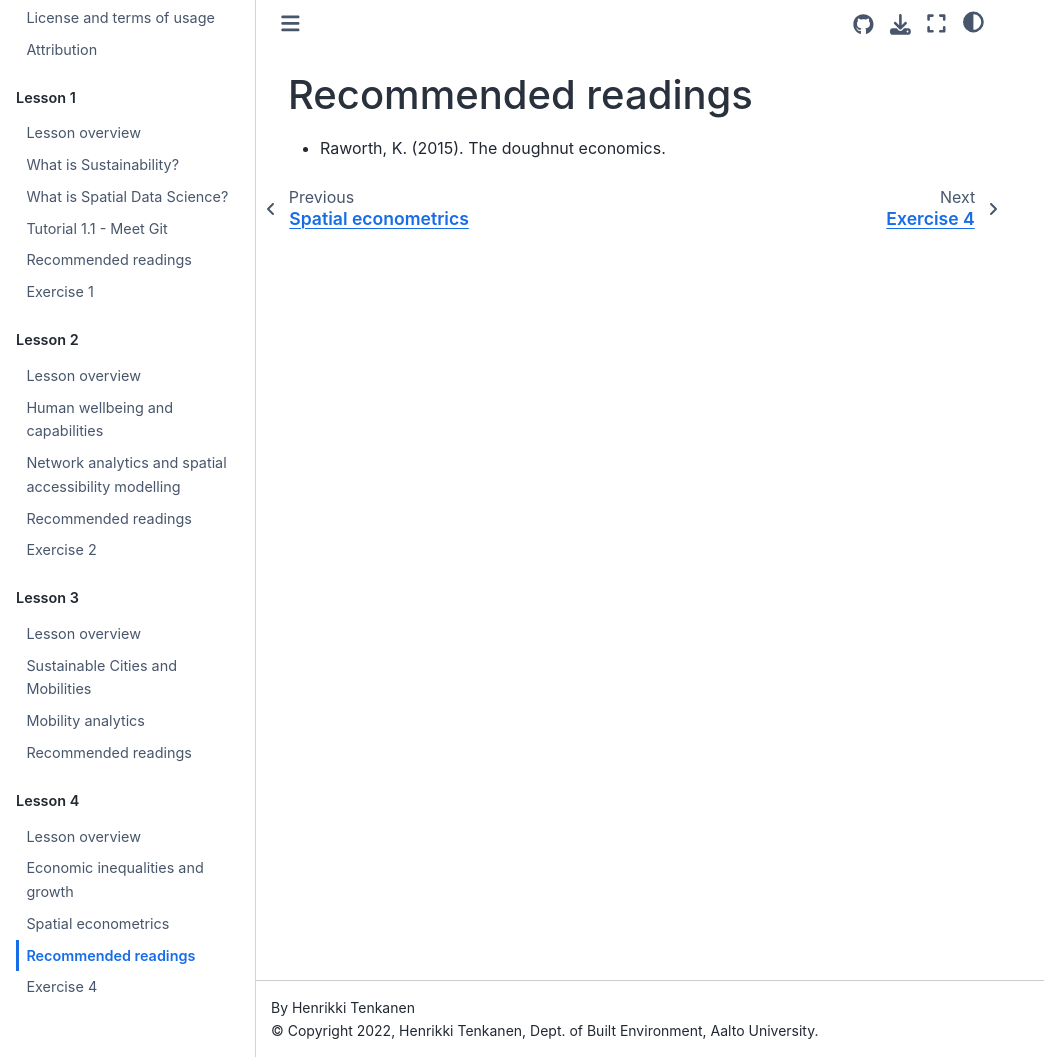
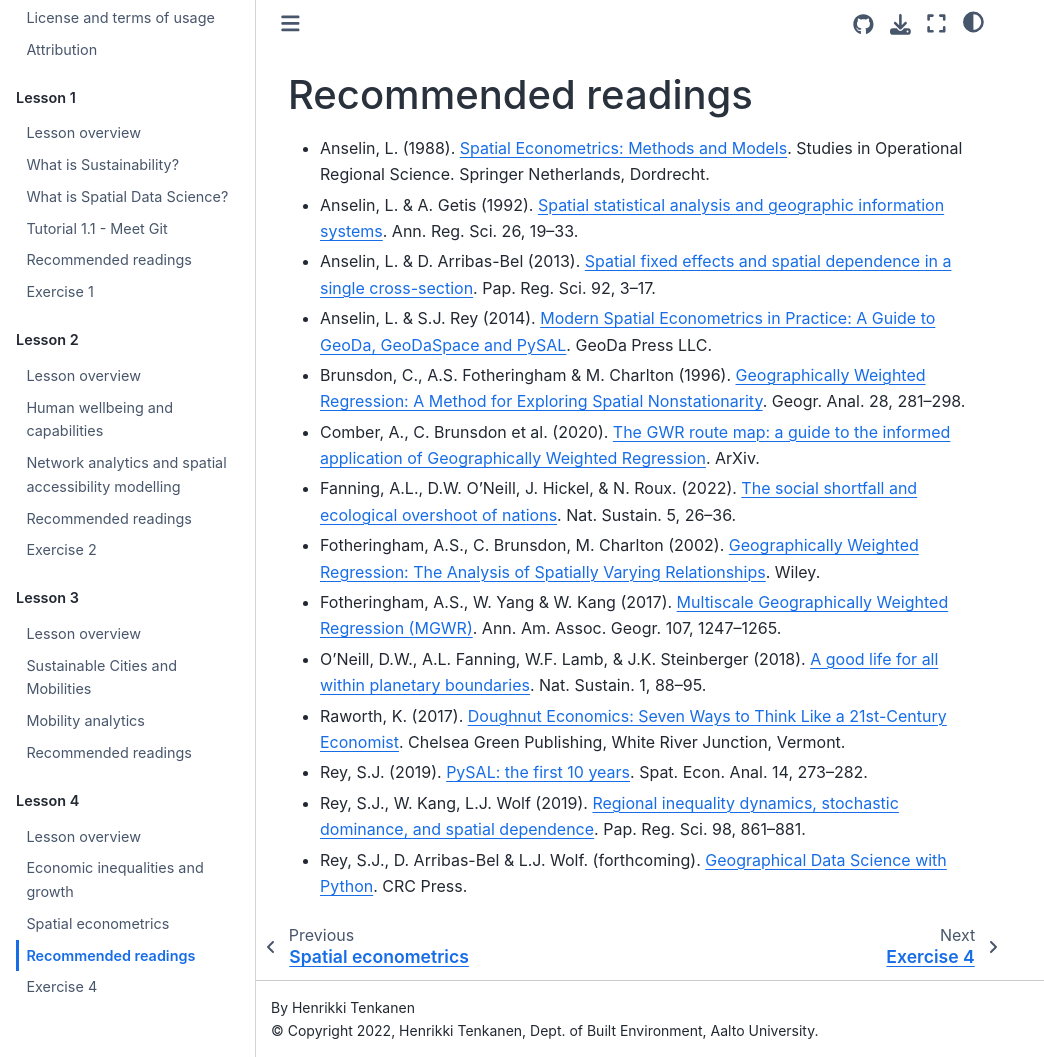
Before and after one commit to AaltoGIS/Sustainability-GIS, a Sphinx documentation site: the page built from source/lessons/L4/literature.rst, in a window 1280 px wide and 1057 px high. Shown: the whole window, without its empty margins (0-1044 px from the left). Built offline with Sphinx 7.4.7 and the Sphinx Book theme 1.1.4, drawn with Linux system fonts in a browser that asks for light colours; pages that are not in the unit, such as notebooks, are missing from menus.

Commit message:
Update literature

```diff
--- a/source/lessons/L4/literature.rst
+++ b/source/lessons/L4/literature.rst
@@ -1,4 +1,17 @@
 Recommended readings
 ====================
 
-- Raworth, K. (2015). The doughnut economics.
+- Anselin, L. (1988). `Spatial Econometrics: Methods and Models <https://doi.org/10.1007/978-94-015-7799-1>`__. Studies in Operational Regional Science. Springer Netherlands, Dordrecht.
+- Anselin, L. & A. Getis (1992). `Spatial statistical analysis and geographic information systems <https://link.springer.com/article/10.1007/BF01581478>`__. Ann. Reg. Sci. 26, 19–33.
+- Anselin, L. & D. Arribas-Bel (2013). `Spatial fixed effects and spatial dependence in a single cross-section <https://doi.org/10.1111/j.1435-5957.2012.00480.x>`__. Pap. Reg. Sci. 92, 3–17.
+- Anselin, L. & S.J. Rey (2014). `Modern Spatial Econometrics in Practice: A Guide to GeoDa, GeoDaSpace and PySAL <https://www.amazon.com/Modern-Spatial-Econometrics-Practice-GeoDaSpace/dp/0986342106>`__. GeoDa Press LLC.
+- Brunsdon,  C., A.S. Fotheringham & M. Charlton (1996). `Geographically Weighted Regression: A Method for Exploring Spatial Nonstationarity <https://doi.org/10.1111/j.1538-4632.1996.tb00936.x>`__. Geogr. Anal. 28, 281–298.
+- Comber, A., C. Brunsdon et al. (2020). `The GWR route map: a guide to the informed application of Geographically Weighted Regression <http://arxiv.org/abs/2004.06070>`__. ArXiv.
+- Fanning, A.L., D.W. O’Neill, J. Hickel, & N. Roux. (2022). `The social shortfall and ecological overshoot of nations <https://doi.org/10.1038/s41893-021-00799-z>`__. Nat. Sustain. 5, 26–36.
+- Fotheringham, A.S., C. Brunsdon, M. Charlton (2002). `Geographically Weighted Regression: The Analysis of Spatially Varying Relationships <https://www.wiley.com/en-us/Geographically+Weighted+Regression:+The+Analysis+of+Spatially+Varying+Relationships+-p-9780471496168>`__. Wiley.
+- Fotheringham, A.S., W. Yang & W. Kang (2017). `Multiscale Geographically Weighted Regression (MGWR) <https://doi.org/10.1080/24694452.2017.1352480>`__. Ann. Am. Assoc. Geogr. 107, 1247–1265.
+- O’Neill, D.W., A.L. Fanning, W.F. Lamb, & J.K. Steinberger (2018). `A good life for all within planetary boundaries <https://doi.org/10.1038/s41893-018-0021-4>`__. Nat. Sustain. 1, 88–95.
+- Raworth, K. (2017). `Doughnut Economics: Seven Ways to Think Like a 21st-Century Economist <https://ekirjasto.kirjastot.fi/en/ekirjat/doughnut-economics-seven-ways-to-think-like-a-21st-century-economist>`__. Chelsea Green Publishing, White River Junction, Vermont.
+- Rey, S.J. (2019). `PySAL: the first 10 years <https://doi.org/10.1080/17421772.2019.1593495>`__. Spat. Econ. Anal. 14, 273–282.
+- Rey, S.J., W. Kang, L.J. Wolf (2019). `Regional inequality dynamics, stochastic dominance, and spatial dependence <https://doi.org/10.1111/pirs.12393>`__. Pap. Reg. Sci. 98, 861–881.
+- Rey, S.J., D. Arribas-Bel & L.J. Wolf. (forthcoming). `Geographical Data Science with Python <https://geographicdata.science/book/intro.html>`__. CRC Press.
```
